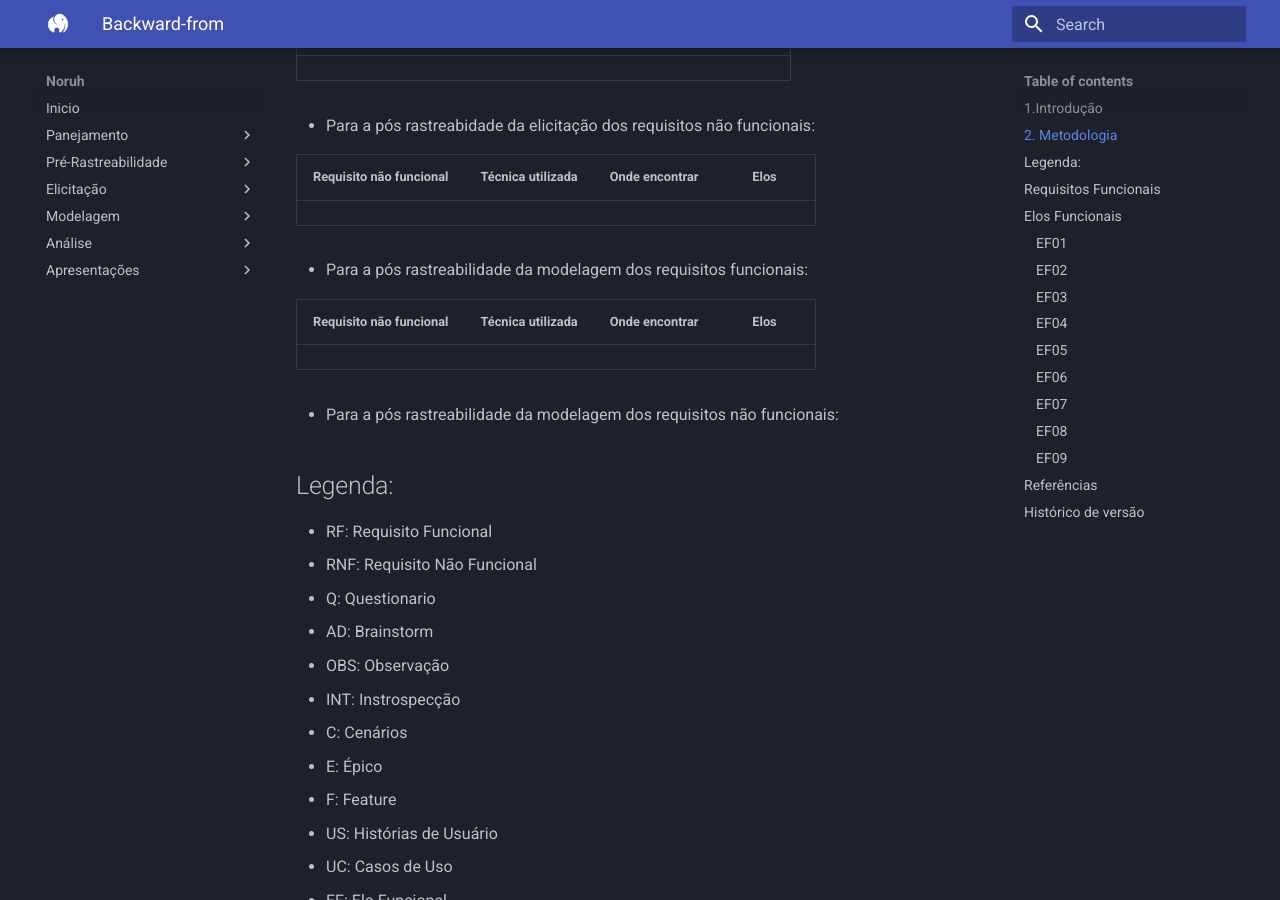
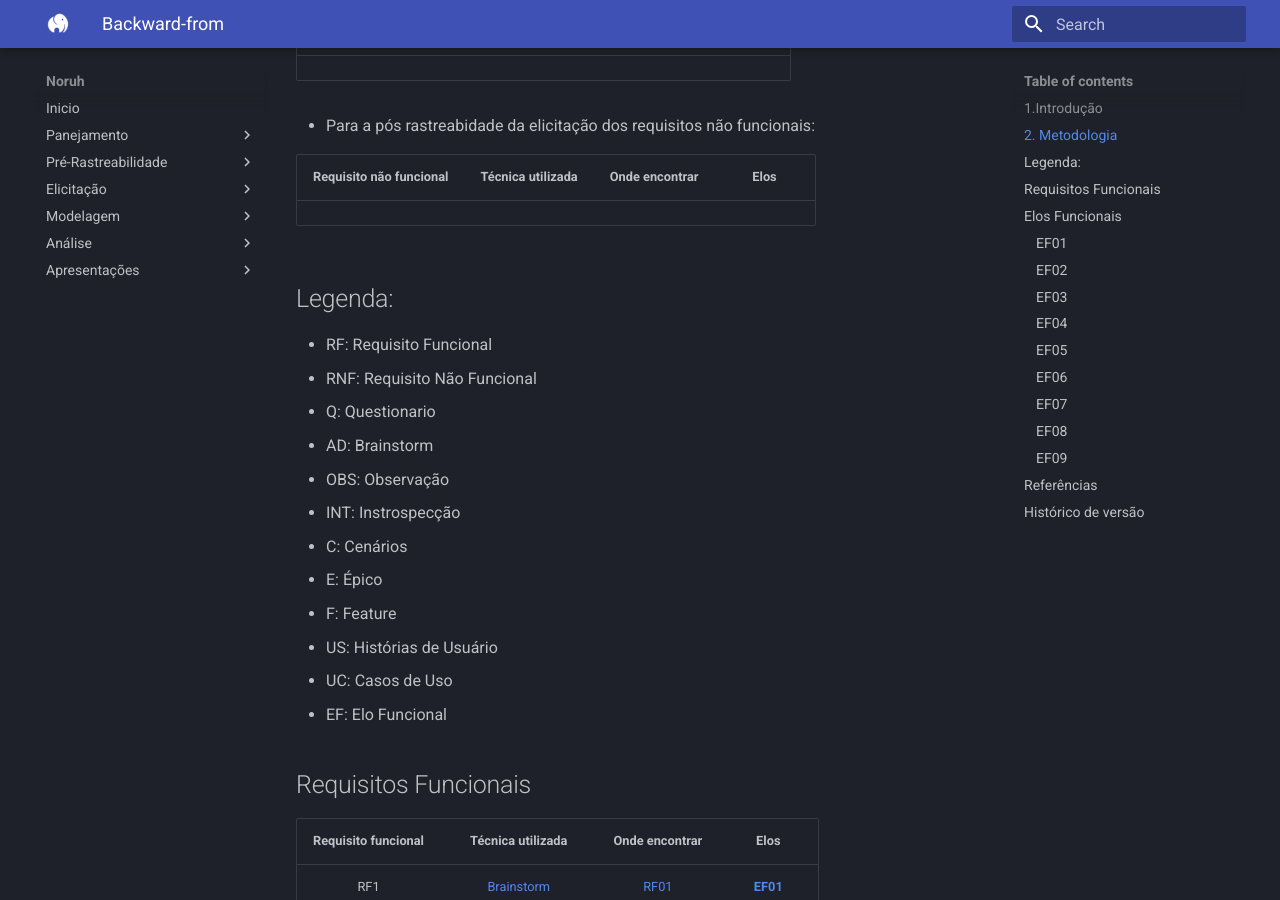
Before and after one commit to Thiab394/2022.1-Noruh, an MkDocs documentation site: the page built from docs/pos-rastreabilidade/backward-from.md, in a window 1280 px wide and 900 px high, scrolled down 456 px. Built offline with MkDocs 1.6.1 and Material for MkDocs 9.7.7, drawn with Linux system fonts in a browser that asks for light colours; some of the changed text lies outside the part shown.

Commit message:
Atualizando metodologia

```diff
--- a/docs/pos-rastreabilidade/backward-from.md
+++ b/docs/pos-rastreabilidade/backward-from.md
@@ -16,12 +16,6 @@
 | Requisito não funcional |      Técnica utilizada      | Onde encontrar |           Elos            |
 | :----: | :-----------------: | :---------: | :--------------------------: |
 
-- Para a pós rastreabilidade da modelagem dos requisitos funcionais:
-
-| Requisito não funcional |      Técnica utilizada      | Onde encontrar |           Elos            |
-| :----: | :-----------------: | :---------: | :--------------------------: |
-
-- Para a pós rastreabilidade da modelagem dos requisitos não funcionais:
 
 ## Legenda:
 - RF: Requisito Funcional
```
Also changed, not shown: other parts of docs/pos-rastreabilidade/backward-from.md (+1 -0 lines).
